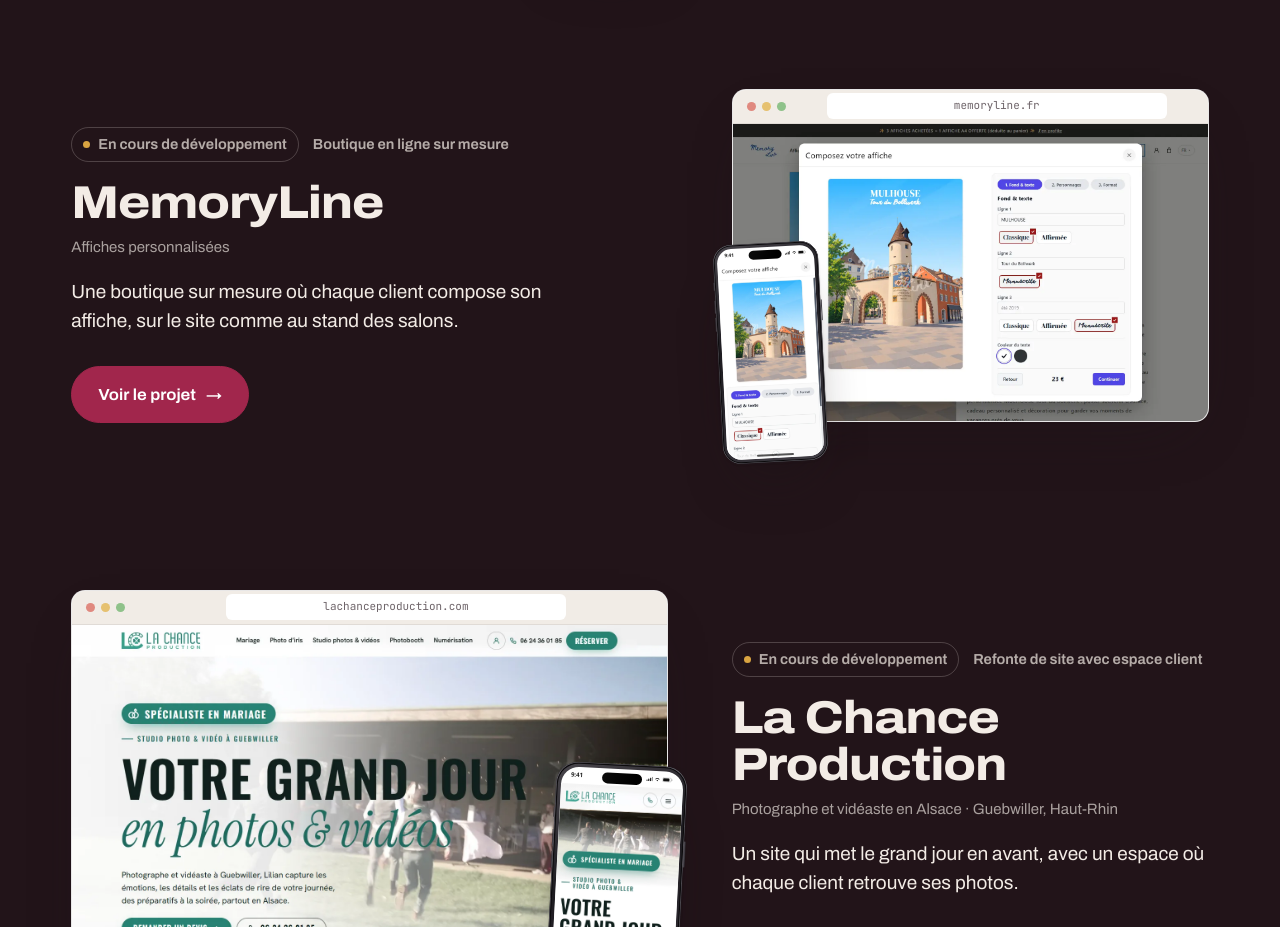
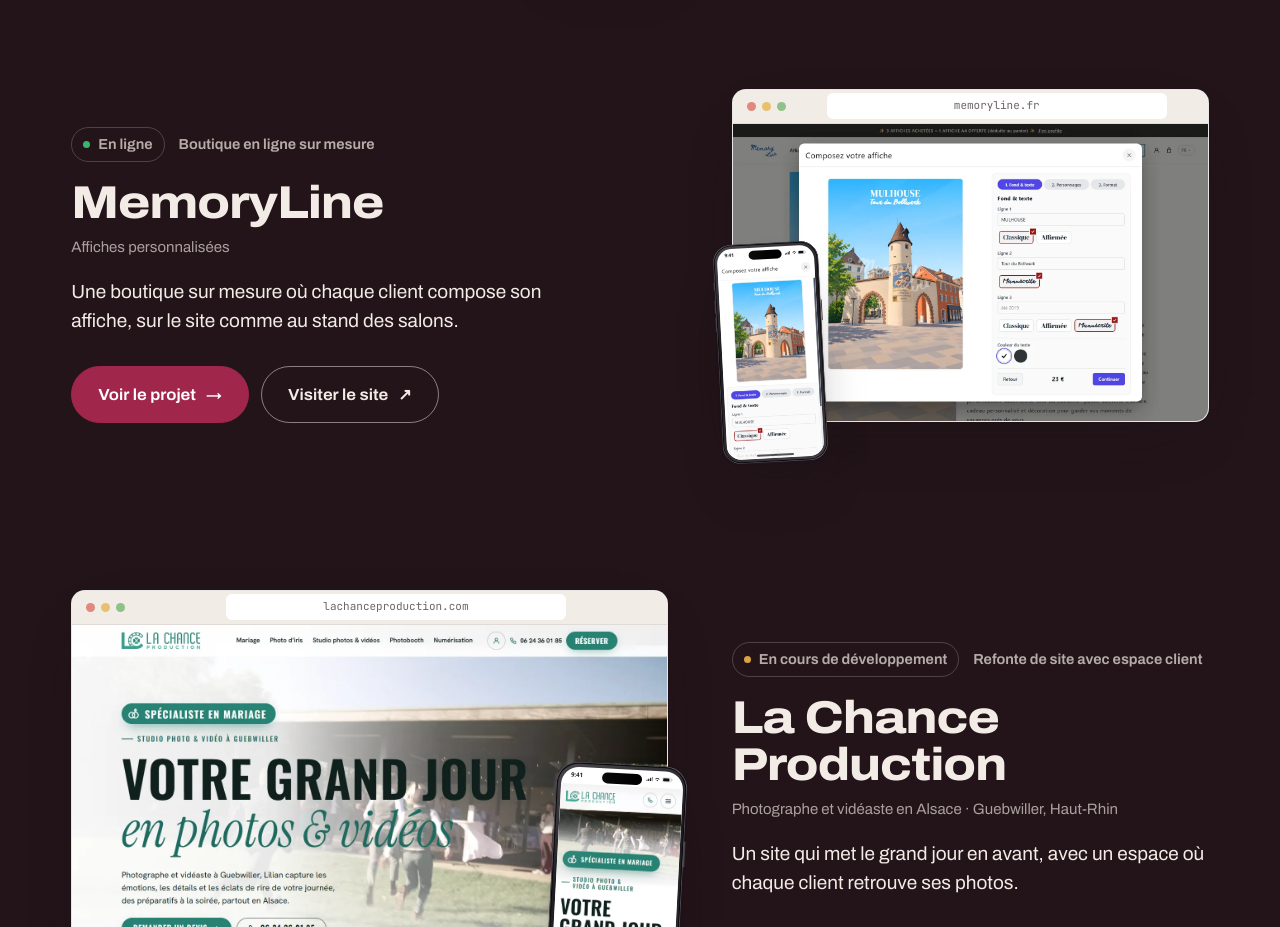
Before and after one commit to Alexsansdraps/portfolio, a Nuxt app: page / in a window 1280 px wide. Shown: the part 2060-2987 px from the top of the page. Built offline with nearby package versions, Linux system fonts and the light colour scheme.

Commit message:
MemoryLine en ligne : badge « En ligne » et lien vers memoryline.fr

```diff
--- a/app/data/projects.en.ts
+++ b/app/data/projects.en.ts
@@ -40,7 +40,7 @@ const textes: Record<string, TextesProjet> = {
     place: '',
     sector: 'Personalised posters',
     kind: 'Custom online shop',
-    status: 'In development',
+    status: 'Live',
     hook: 'A custom shop where every customer designs their own poster, on the website as well as at the trade fair stand.',
     summary: 'A Shopify store replaced by a custom online shop: poster designer, built-in payment, sales at trade fairs and a complete admin area.',
     context: 'MemoryLine makes illustrated posters of towns and landscapes, which each customer personalises with their own text and characters. The shop ran on Shopify with a separate personalisation add-on: hard to develop further, and trade fair sales got mixed up with website sales.',
--- a/app/data/projects.ts
+++ b/app/data/projects.ts
@@ -88,10 +88,10 @@ export const projects: Project[] = [
     kind: 'Boutique en ligne sur mesure',
     service: 'boutique-en-ligne',
     year: 2026,
-    status: 'En cours de développement',
-    live: false,
+    status: 'En ligne',
+    live: true,
     domain: 'memoryline.fr',
-    url: null,
+    url: 'https://memoryline.fr',
     hook: 'Une boutique sur mesure où chaque client compose son affiche, sur le site comme au stand des salons.',
     summary: 'Remplacement d’une boutique Shopify par une boutique sur mesure : configurateur d’affiche, paiement intégré, ventes sur les salons et espace d’administration complet.',
     context: 'MemoryLine crée des affiches illustrées de villes et de paysages, que chaque client personnalise avec ses textes et ses personnages. La boutique tournait sur Shopify avec un module de personnalisation ajouté à part : difficile à faire évoluer, et les ventes des salons se mélangeaient à celles du site.',
```
